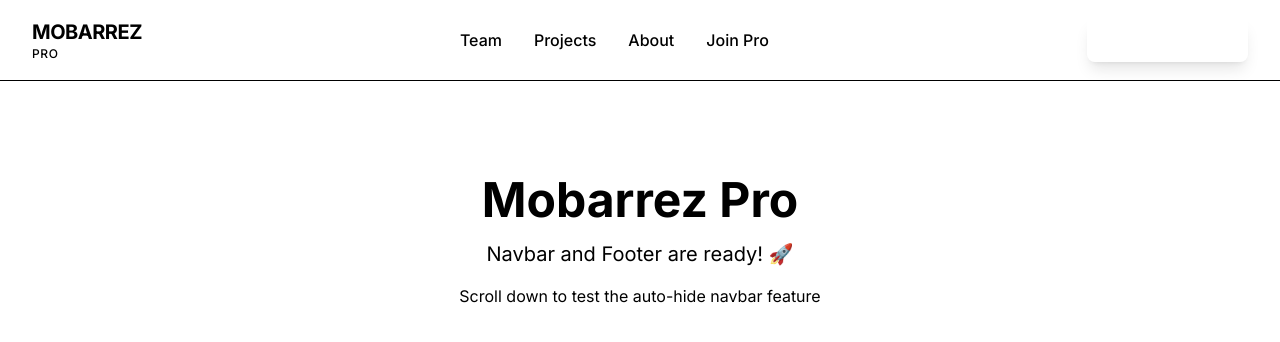
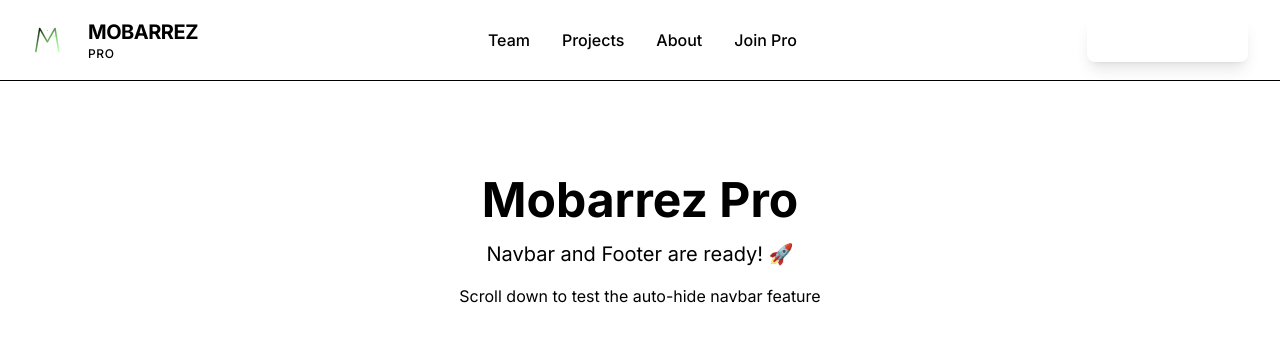
Before and after one commit to khashayarmobarez/pro-mobarrez, a Next.js app: page / in a window 1280 px wide. Shown: the top 342 px of the page. Built offline with nearby package versions, Linux system fonts and the light colour scheme.

Commit message:
Add Logo component and update Navbar to use it

```diff
--- a/app/components/layout/Navbar.tsx
+++ b/app/components/layout/Navbar.tsx
@@ -2,7 +2,7 @@
 
 import React, { useState, useEffect, useRef } from "react";
 import Link from "next/link";
-// import Logo from "../ui/Logo";
+import Logo from "@/app/components/ui/Logo";
 
 export default function Navbar() {
   const [isDrawerOpen, setIsDrawerOpen] = useState(false);
@@ -41,7 +41,7 @@ export default function Navbar() {
     <>
       {/* Navbar */}
       <nav
-        className={`fixed top-0 left-0 right-0 z-50 bg-background/80 backdrop-blur-lg border-b transition-all duration-300 ${
+        className={`fixed top-0 left-0 right-0 z-50 bg-background/95 backdrop-blur-lg border-b transition-all duration-300 ${
           isDrawerOpen ? "border-transparent" : "border-foreground/10"
         } ${showNavbar ? "translate-y-0" : "-translate-y-full"}`}
         style={{ willChange: "transform" }}
@@ -50,7 +50,7 @@ export default function Navbar() {
           <div className="flex items-center justify-between h-20">
             {/* Logo */}
             <Link href="/" className="flex items-center gap-2 group">
-              {/* <Logo className="w-12 h-12 transition-transform group-hover:scale-105" fill="var(--accent-color)" /> */}
+              <Logo className="w-12 h-12 transition-transform group-hover:scale-105" fill="var(--accent-color)" />
               <div className="flex flex-col">
                 <span className="text-xl font-bold tracking-tight text-foreground">
                   MOBARREZ
@@ -84,35 +84,23 @@ export default function Navbar() {
               </Link>
             </div>
 
-            {/* Mobile Menu Button */}
+            {/* Mobile Menu Button - FIXED WITH VISIBLE BUTTON */}
             <button
               onClick={toggleDrawer}
-              className="md:hidden p-2 rounded-lg hover:bg-foreground/5 transition-colors"
-              aria-label="Toggle menu"
+              className="md:hidden flex flex-col items-center justify-center gap-1 p-3 rounded-lg bg-accent/10 hover:bg-accent/20 transition-all border border-accent/30"
+              aria-label="Menu"
             >
               <div className="w-6 h-5 flex flex-col justify-between">
-                <span
-                  className={`h-0.5 w-full bg-foreground transition-all duration-300 ${
-                    isDrawerOpen ? "rotate-45 translate-y-2" : ""
-                  }`}
-                />
-                <span
-                  className={`h-0.5 w-full bg-foreground transition-all duration-300 ${
-                    isDrawerOpen ? "opacity-0" : ""
-                  }`}
-                />
-                <span
-                  className={`h-0.5 w-full bg-foreground transition-all duration-300 ${
-                    isDrawerOpen ? "-rotate-45 -translate-y-2" : ""
-                  }`}
-                />
+                <span className={`h-0.5 w-full bg-accent transition-all duration-300 ${isDrawerOpen ? "rotate-45 translate-y-2" : ""}`} />
+                <span className={`h-0.5 w-full bg-accent transition-all duration-300 ${isDrawerOpen ? "opacity-0" : ""}`} />
+                <span className={`h-0.5 w-full bg-accent transition-all duration-300 ${isDrawerOpen ? "-rotate-45 -translate-y-2" : ""}`} />
               </div>
             </button>
           </div>
         </div>
       </nav>
 
-      {/* Mobile Drawer */}
+      {/* Mobile Drawer - FIXED WITH SOLID BACKGROUND */}
       <div
         className={`fixed inset-y-0 right-0 w-full bg-background border-l border-foreground/10 shadow-2xl transform transition-transform duration-300 ease-in-out z-40 ${
           isDrawerOpen ? "translate-x-0" : "translate-x-full"
--- /dev/null
+++ b/app/components/ui/Logo.tsx
@@ -0,0 +1,57 @@
+// ============================================
+// FILE: app/components/ui/Logo.tsx
+// ============================================
+
+interface LogoProps {
+  className?: string;
+  variant?: 'default' | 'pro';
+  fill?: string;
+}
+
+export default function Logo({
+  className = "",
+  variant = 'pro',
+  fill = "#00A3FF"
+}: LogoProps) {
+  return (
+    <svg
+      viewBox="300 200 250 180"
+      xmlns="http://www.w3.org/2000/svg"
+      className={className}
+      aria-label="Mobarrez Logo"
+    >
+      <defs>
+        <linearGradient id="logoGradient" x1="0%" y1="0%" x2="100%" y2="100%">
+          <stop offset="0%" stopColor={fill} />
+          <stop offset="100%" stopColor="#39FF14" stopOpacity="0.3" />
+        </linearGradient>
+      </defs>
+
+      {/* Main M Shape */}
+      <path
+        d="M 320 350 L 340 230 L 380 300 L 420 230 L 440 350"
+        fill="none"
+        stroke="url(#logoGradient)"
+        strokeWidth="8"
+        strokeLinecap="round"
+        strokeLinejoin="round"
+      />
+
+      {/* Orbital Ring */}
+      <circle
+        cx="380"
+        cy="290"
+        r="80"
+        fill="none"
+        stroke={fill}
+        strokeWidth="2"
+        opacity="0.3"
+      />
+
+      {/* Grid Dots */}
+      <circle cx="340" cy="270" r="3" fill="#39FF14" opacity="0.6" />
+      <circle cx="420" cy="270" r="3" fill="#39FF14" opacity="0.6" />
+      <circle cx="380" cy="240" r="3" fill="#39FF14" opacity="0.6" />
+    </svg>
+  );
+}
```
